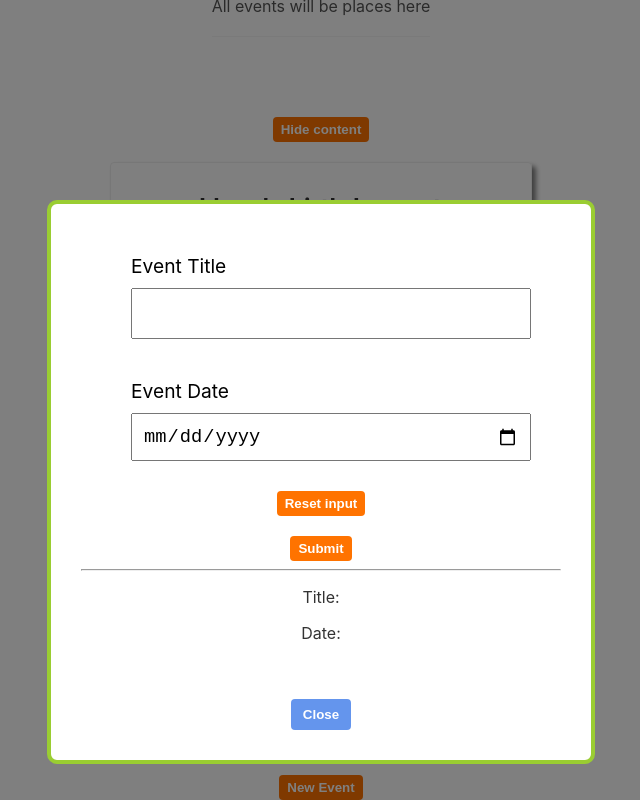
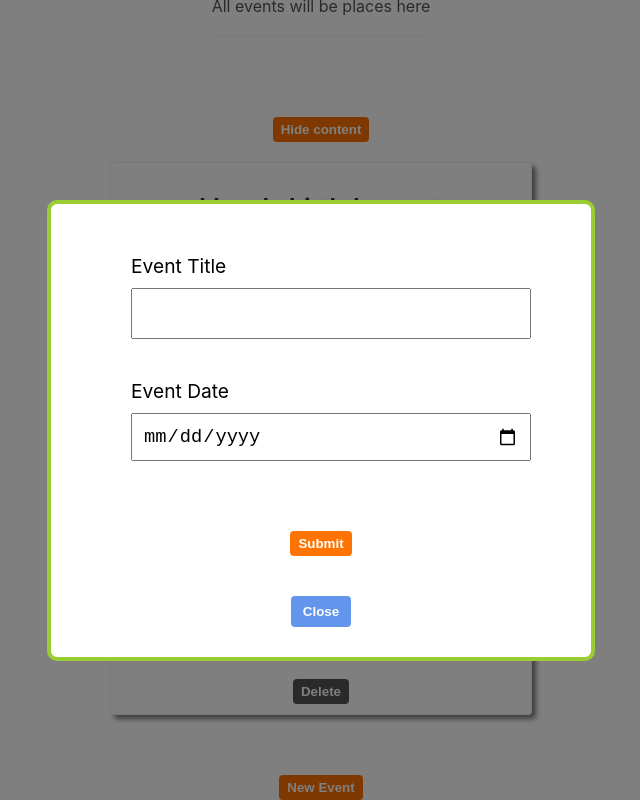
Before and after one commit to dhpcode/react-for-printing, a React (Create React App) app: page / in a window 1280 px wide. Both pictures are taken after a click on the button "New Event". Shown: the part 144-944 px from the top of the page, without its empty margins (319-959 px from the left). Built offline with nearby package versions, Linux system fonts and the light colour scheme.

Commit message:
feat: integrate uuid for unique event identification in NewEventForm

```diff
--- a/package.json
+++ b/package.json
@@ -10,6 +10,7 @@
     "react": "^19.1.1",
     "react-dom": "^19.1.1",
     "react-scripts": "5.0.1",
+    "uuid": "^11.1.0",
     "web-vitals": "^2.1.4"
   },
   "scripts": {
--- a/src/components/NewEventForm.js
+++ b/src/components/NewEventForm.js
@@ -1,5 +1,8 @@
 import { useState } from 'react'
 import './NewEventForm.css'
+
+import { v4 as uuidv4 } from 'uuid';
+uuidv4();
 
 function NewEventForm() {
   const [title, setTitle] = useState('');
@@ -10,22 +13,32 @@ function NewEventForm() {
     setDate('');
   }
 
+  const handleSubmit = (e) => {
+    e.preventDefault();
+
+    const event = {
+      title: title,
+      date: date,
+      id: uuidv4()
+    }
+    resetInputs();
+    console.log(event)
+  }
+
   return (
-    <form className='new-event-form'>
+    <form className='new-event-form' onSubmit={handleSubmit}>
       <label>
         <span>Event Title</span>
-        <input type="text" onChange={(e) => setTitle(e.target.value)} value={title}/>
+        <input type="text" onChange={(e) => setTitle(e.target.value)} value={title} />
       </label>
       <label>
         <span>Event Date</span>
         <input type="date" onChange={e => setDate(e.target.value)} value={date} />
       </label>
-      <button type="button" onClick={resetInputs}>Reset input</button>
+
       <br /><br />
       <button>Submit</button>
-      <hr />
-      <p>Title: {title}</p>
-      <p>Date: {date}</p>
+
     </form>
   )
 }
```
Also changed, not shown: 1 other file (tests, documents, lock files or other folders).
